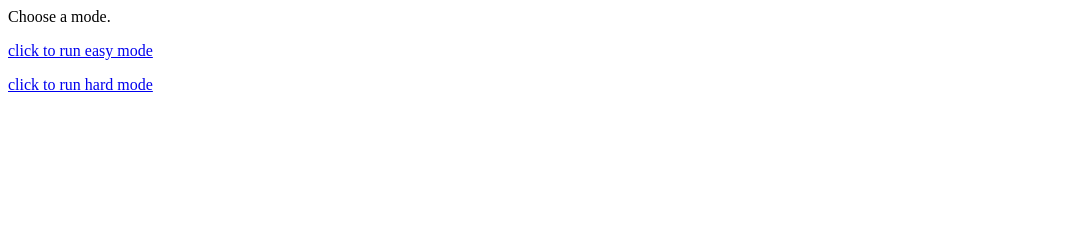
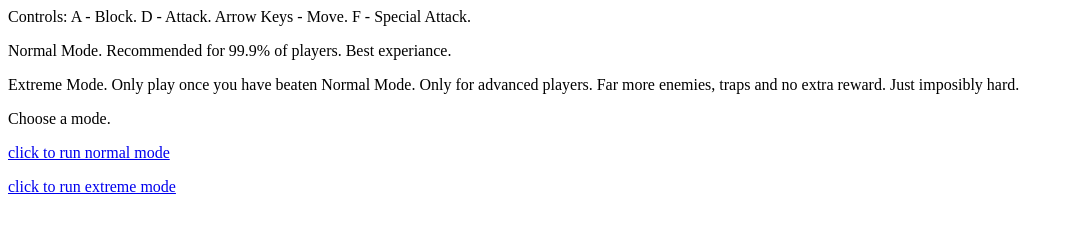
Before and after one commit to ethorpo/Year-1-Arcade, a plain HTML site: page index.html in a window 1280 px wide. Shown: the whole page, without its empty margins (0-1070 px from the left). Drawn offline with Linux system fonts and the light colour scheme.

Commit message:
Replaced Easy and Hard with Normal and Extreme

```diff
--- a/index.html
+++ b/index.html
@@ -1,12 +1,32 @@
 <html>
 
 <body>
+Controls:
+
+A - Block.
+D - Attack.
+Arrow Keys - Move.
+F - Special Attack.
+<p>
+Normal Mode.
+Recommended for 99.9% of players.
+Best experiance.
+</p>
+<p>
+Extreme Mode.
+Only play once you have beaten Normal Mode.
+Only for advanced players.
+Far more enemies, traps and no extra reward.
+Just imposibly hard.
+</p>
+<p>
 Choose a mode.
+</p>
 <p>
-<a href="html/easy.html" target="_self"> click to run easy mode</a>
+<a href="html/normal.html" target="_self"> click to run normal mode</a>
 </p>
 <p/>
-<a href="html/hard.html" target="_self"> click to run hard mode</a>
+<a href="html/extreme.html" target="_self"> click to run extreme mode</a>
 </p>
 </body>
 
```
